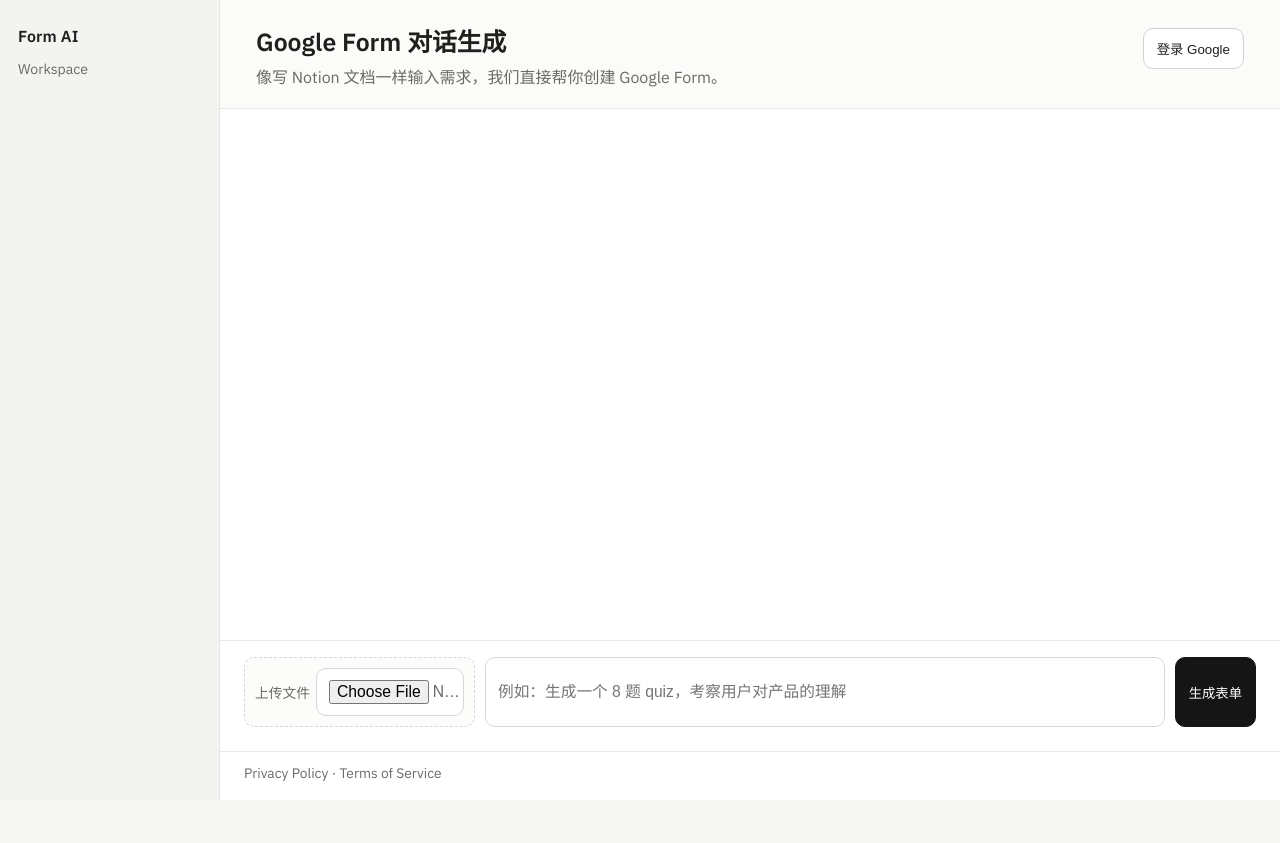
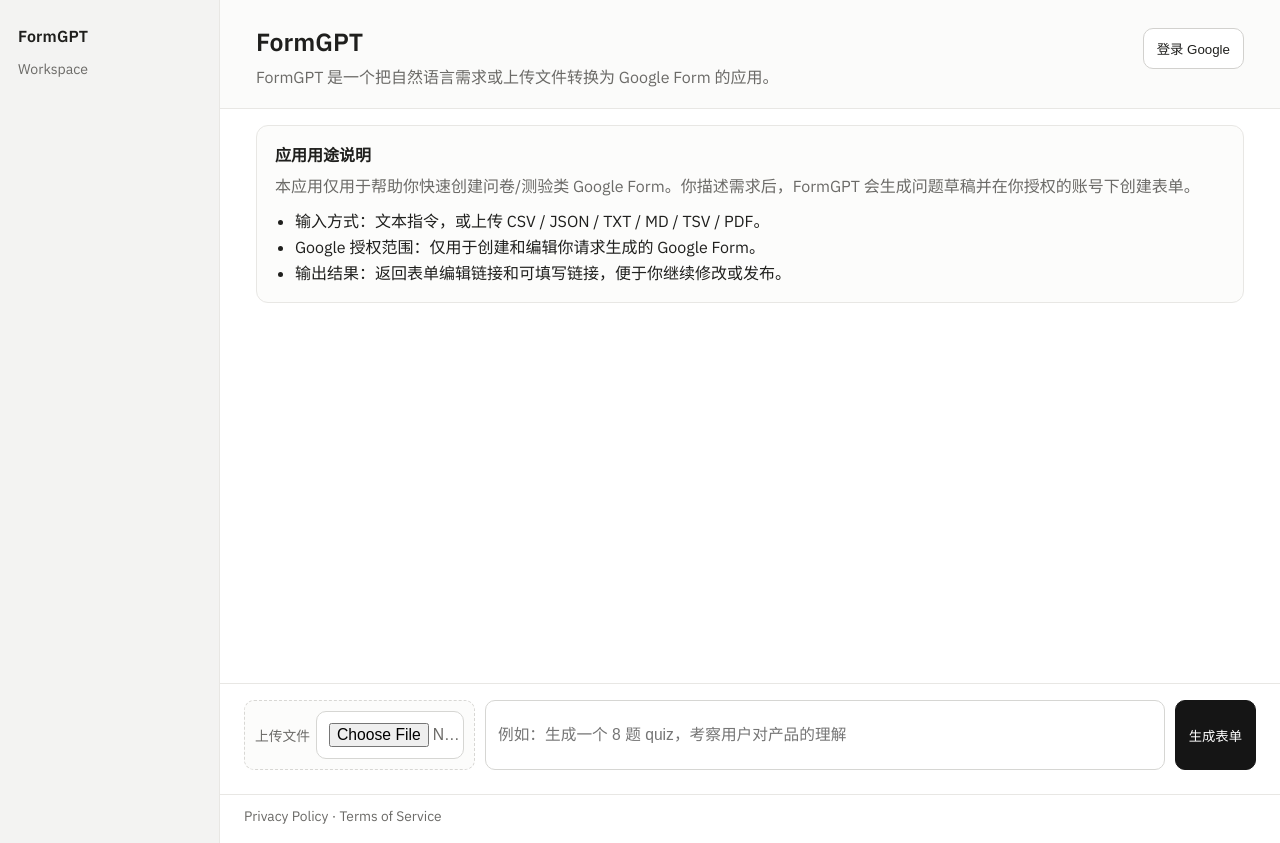
Before and after one commit to shawnlinnn/form, a website: page public/index.html in a window 1280 px wide. Before the commit the page ends 800 px from the top, so only its background shows below. Drawn offline with Linux system fonts and the light colour scheme; no server answers.

Commit message:
chore: rename app to FormGPT and clarify homepage purpose

```diff
--- a/package.json
+++ b/package.json
@@ -1,7 +1,7 @@
 {
   "name": "form-chat-generator",
   "version": "1.0.0",
-  "description": "Chat-based Google Form generator",
+  "description": "FormGPT: chat-based Google Form generator",
   "main": "server.js",
   "scripts": {
     "start": "node server.js",
--- a/public/index.html
+++ b/public/index.html
@@ -3,7 +3,7 @@
   <head>
     <meta charset="UTF-8" />
     <meta name="viewport" content="width=device-width, initial-scale=1.0" />
-    <title>AI Google Form 生成器</title>
+    <title>FormGPT | Google Form 智能生成助手</title>
     <link rel="preconnect" href="https://fonts.googleapis.com" />
     <link rel="preconnect" href="https://fonts.gstatic.com" crossorigin />
     <link
@@ -15,18 +15,30 @@
   <body>
     <main class="workspace">
       <aside class="sidebar">
-        <div class="brand">Form AI</div>
+        <div class="brand">FormGPT</div>
         <div class="rail-note">Workspace</div>
       </aside>
 
       <section class="app-shell">
         <header class="topbar">
           <div>
-            <h1>Google Form 对话生成</h1>
-            <p>像写 Notion 文档一样输入需求，我们直接帮你创建 Google Form。</p>
+            <h1>FormGPT</h1>
+            <p>FormGPT 是一个把自然语言需求或上传文件转换为 Google Form 的应用。</p>
           </div>
           <button id="authBtn" class="btn">登录 Google</button>
         </header>
+
+        <section class="about-app" aria-label="application-purpose">
+          <h2>应用用途说明</h2>
+          <p>
+            本应用仅用于帮助你快速创建问卷/测验类 Google Form。你描述需求后，FormGPT 会生成问题草稿并在你授权的账号下创建表单。
+          </p>
+          <ul>
+            <li>输入方式：文本指令，或上传 CSV / JSON / TXT / MD / TSV / PDF。</li>
+            <li>Google 授权范围：仅用于创建和编辑你请求生成的 Google Form。</li>
+            <li>输出结果：返回表单编辑链接和可填写链接，便于你继续修改或发布。</li>
+          </ul>
+        </section>
 
         <section id="chat" class="chat"></section>
 
--- a/public/styles.css
+++ b/public/styles.css
@@ -49,7 +49,7 @@ body {
 
 .app-shell {
   display: grid;
-  grid-template-rows: auto 1fr auto;
+  grid-template-rows: auto auto 1fr auto;
   min-height: 100vh;
   background: var(--panel);
 }
@@ -74,6 +74,32 @@ body {
   margin: 6px 0 0;
   color: var(--muted);
   max-width: 640px;
+}
+
+.about-app {
+  margin: 16px 36px 0;
+  padding: 16px 18px;
+  border: 1px solid var(--line);
+  border-radius: 12px;
+  background: #fcfcfb;
+}
+
+.about-app h2 {
+  margin: 0;
+  font-size: 1rem;
+}
+
+.about-app p {
+  margin: 8px 0 0;
+  color: var(--muted);
+  line-height: 1.6;
+}
+
+.about-app ul {
+  margin: 10px 0 0;
+  padding-left: 20px;
+  color: var(--text);
+  line-height: 1.6;
 }
 
 .chat {
@@ -204,6 +230,11 @@ body {
     padding: 18px 16px;
   }
 
+  .about-app {
+    margin: 12px 16px 0;
+    padding: 14px 14px;
+  }
+
   .composer {
     padding: 14px 16px 20px;
     flex-direction: column;
```
Also changed, not shown: public/privacy.html (+2 -2 lines), public/terms.html (+2 -2 lines), README.md.
